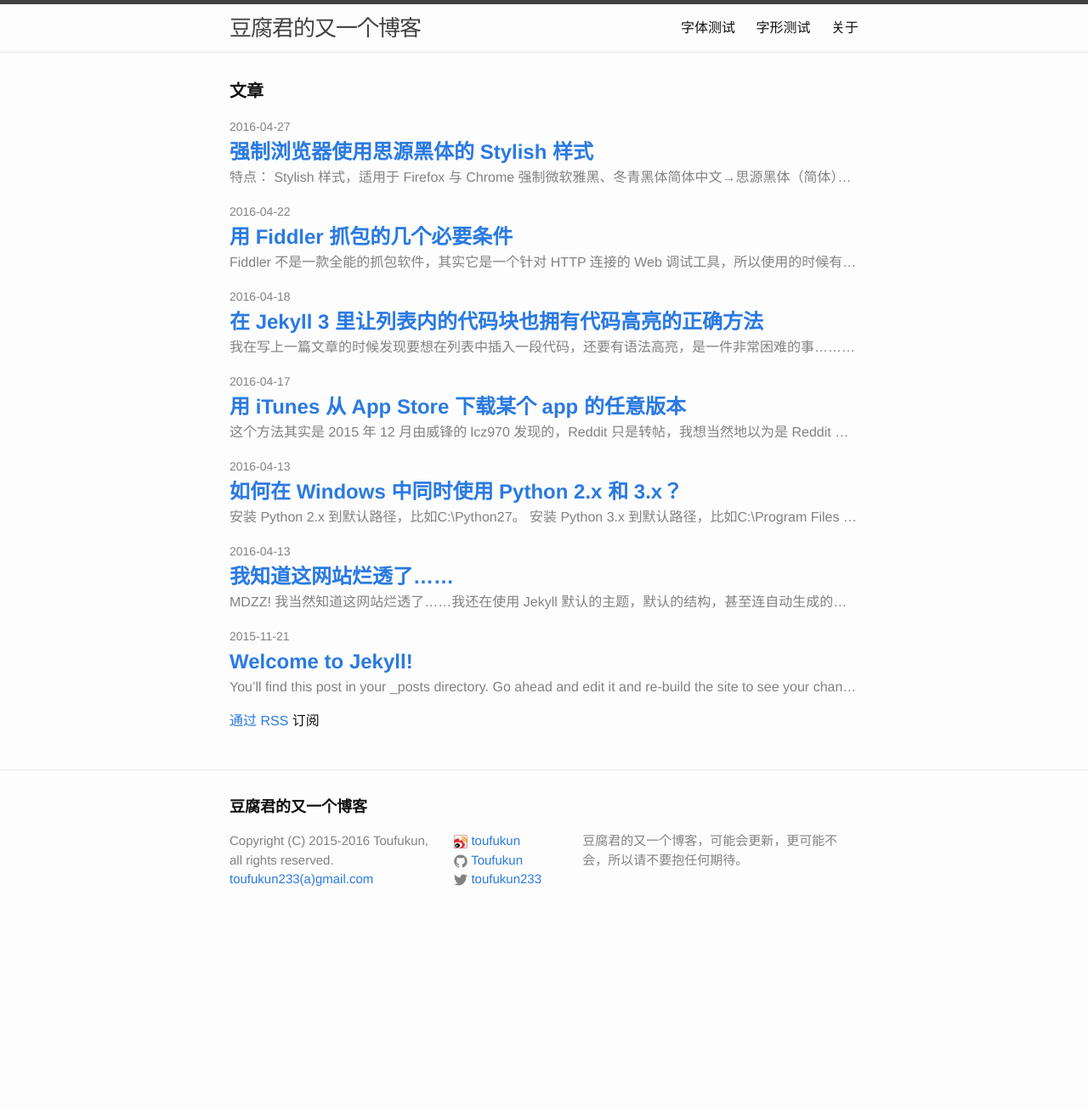
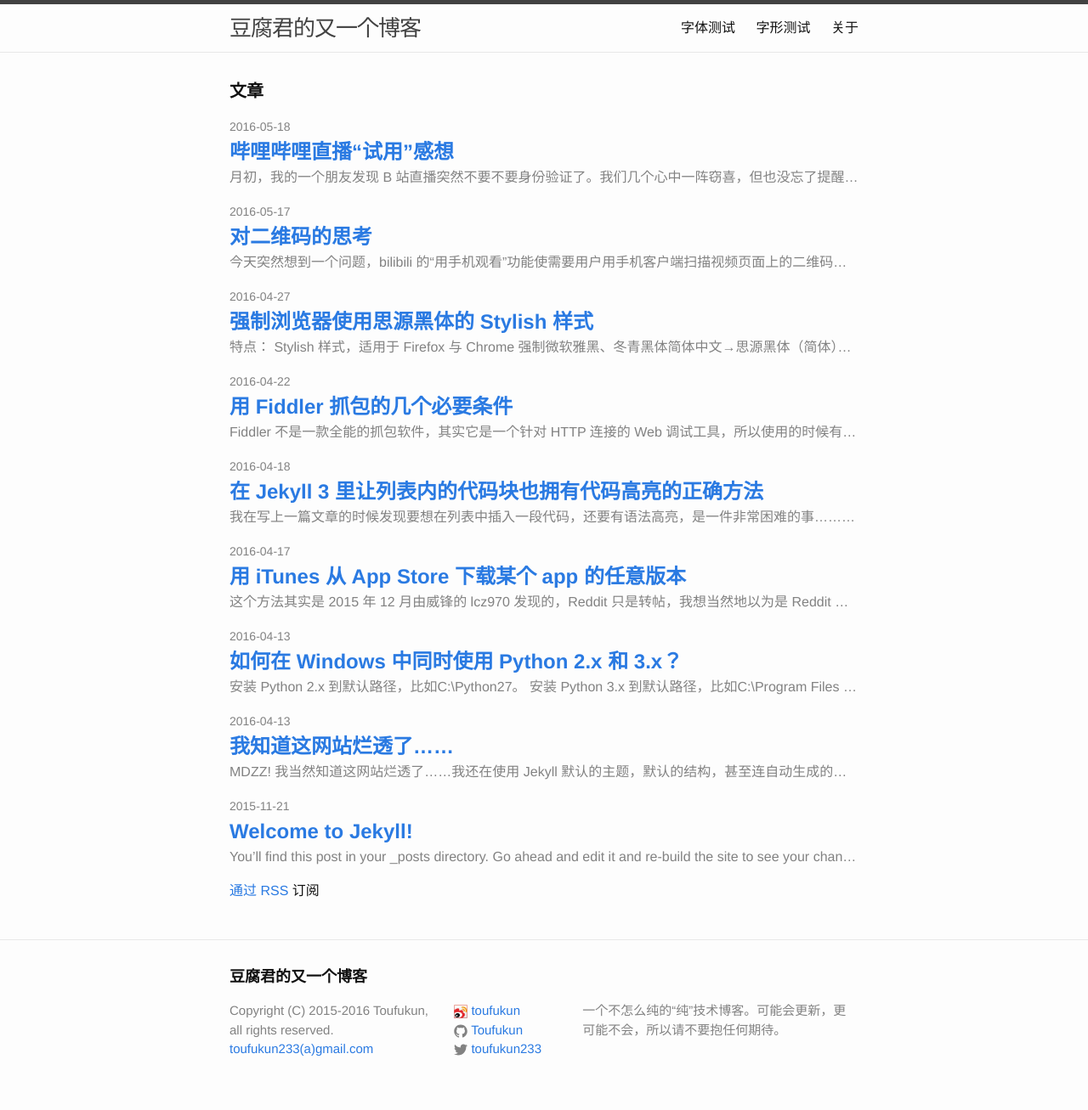
Before and after one commit to Toufukun/toufukun.github.io, a Jekyll site: the page built from index.html, in a window 1280 px wide. Shown: the whole page at 85% size. Built offline with Jekyll 4.4.1, drawn with Linux system fonts in a browser that asks for light colours; some web fonts are replaced; before the commit the page ends 1107 px from its top, so only the background shows below that.

Commit message:
20160528
Long time no update

```diff
--- a/_config.yml
+++ b/_config.yml
@@ -9,7 +9,7 @@
 title: 豆腐君的又一个博客
 email: toufukun233(a)gmail.com
 description: > # this means to ignore newlines until "baseurl:"
-  豆腐君的又一个博客，可能会更新，更可能不会，所以请不要抱任何期待。
+  一个不怎么纯的“纯”技术博客。可能会更新，更可能不会，所以请不要抱任何期待。
 copyright: >
   Copyright (C) 2015-2016 Toufukun, all rights reserved.
 baseurl: "" # the subpath of your site, e.g. /blog
--- /dev/null
+++ b/_posts/2016-05-17-thinking-on-qr-codes.markdown
@@ -0,0 +1,27 @@
+---
+layout: post
+title:  "对二维码的思考"
+date:   2016-05-17 12:42:00 +0800
+categories: qrcode thinking bilibili
+lang:   zh-CN
+---
+今天突然想到一个问题，bilibili 的“用手机观看”功能使需要用户用手机客户端扫描视频页面上的二维码的。但是我平常想要用手机观看视频的时候却不是这么做的，我的做法是：
+
+- 在电脑上点一下这个视频，打开它，这样它就进入历史记录了
+- 打开手机客户端，进入历史观看记录，找到刚才的视频，打开观看
+
+这样完全不需要二维码嘛！那么 B 站为什么要用二维码呢，我猜测……
+
+- 可能二维码中包含了其他的数据
+- 可能二维码会让客户端执行额外的操作（因为 B 站“用手机看”的按钮上面的第二行字是“离线看更方便）
+- 为了方便那些没有账号或者不用客户端观看的用户
+
+可惜我的前两个猜想都是错的，这个二维码只是一个普通的二维码而已，它的内容是视频页面的 URL；而第三个他们是绝对不会支持的。这么看来，B 站使用二维码的原因只能人们已经习惯二维码了，时下流行的趋势而已。
+
+**拜托，你们的观看历史记录都上云了，把“用手机观看”也做成云端推送好吗？**
+
+这个思路听上去有点像 Chrome 同步“已打开的标签页”。但是 B 站客户端一次只能打开一个视频，如果在电脑上打开的视频很多，无脑把当前观看的视频推送给用户可能会造成混乱，用户想观看的视频也不一定是最后一个打开的。所以还是把选择的权力交给用户比较好，用户在某个视频的页面点击“用手机观看”之后，这个视频就会被推送到移动设备上，进入待看队列（就像阅读列表一样），这样即使用户点击了多次“用手机观看”也不必担心了。
+
+其实，还有很多地方也不是一定要用到二维码的，尤其是那些二维码**由服务器临时生成**而不包含具体信息的。比如我面对面加微信好友完全可以输入对方的一串 6 位随机数字，这样似乎也可以提供一个二次验证的过程，用在面对面支付时很有用。不过这样就失去了二维码的很多优势：第一是固定性，我可以把固定的二维码当作我的个人名片使用，而动态生成的随机数字不能；第二是可机读性，二维码和条形码天生就是为机器阅读而生，而为人类设计的数字就会让机器面临 OCR 问题了。
+
+总之，我个人是讨厌二维码的。首先，对于很多软件而言，它平白无故地多开了一个相机权限。支付宝偷拍的案例在先，人们很难不害怕这些形形色色的软件会干出来什么龌龊的事。二维码也可能带来钓鱼、劫持等问题。如果用微信之类的所谓“安全”扫码的话，这个二维码很可能就成为你的“大数据”的一部分了。其次，比较都是相对的，扫描二维码确实比输入网址和用搜索引擎更方便，但相比直接推送和同步，多了几次点击，反而更复杂了。
--- /dev/null
+++ b/_posts/2016-05-18-thinking-on-bilibili-live-trial.markdown
@@ -0,0 +1,49 @@
+---
+layout: post
+title:  "哔哩哔哩直播“试用”感想"
+date:   2016-05-18 12:20:00 +0800
+categories: live thinking bilibili shimingzhi
+lang:   zh-CN
+---
+月初，我的一个朋友发现 B 站直播突然不要不要身份验证了。我们几个心中一阵窃喜，但也没忘了提醒自己要冷静，看看到底是怎么回事。于是他换了一个小号测试，发现真的只要直接点一下页面上方的“我要直播”，就会创建直播间，然后就可以开播了。没有任何提示，没有任何警告。
+
+我不禁想起上个月刚刚颁布的《北京网络直播行业自律公约》，对网络直播做了异常严苛的规定。难道 B 站敢冒大不韪，公然对抗最新的规定？虽然 B 站的直播部门在上海不在北京，但是他们也不会有这么大的胆吧。
+
+这难道是 B 站逻辑上的 bug 吗？看着直播后台“未认证、已开通”的滑稽状态，我决定还是不要去想太多了，下载了 OBS，直播了几个小时，也没有什么异常，倒是引来了一些不明真相的围观群众。**这是我第一次发现直播原来是这么有意思的一件事情。**
+
+几天过后，当他再次打开自己的直播间，却发现弹出了这样的一个对话框：
+
+> 您的直播间将在 2016-05-xx xx:xx:xx 时结束试用直播功能，还请留意
+> 当您完成实名认证之后就可以无限制直播啦！
+
+原来只是试用啊！我火速打开我的直播间，果然发现了相同的提示。
+
+**这不是一个 bug，这是个 feature！**——用户面对大公司的决定时最害怕看到的噩梦
+
+当不明真相的用户点进“我要直播”沾沾自喜的时候，却不知 B 站已经在他的心里埋下一颗直播的种子；当他开始直播，这种子就开始生根发芽，让他体会到直播的乐趣；这样，当他面对实名认证的提示的时候，他就会因为粘性的存在变得自然和坦然，乖乖去认证了。
+
+B 站的产品经理蛮厉害的。
+
+-----
+
+附：《北京网络直播行业自律公约》关于认证的部分：
+
+>　　一、对所有主播进行实名认证
+>
+>　　1、自2016年4月18日起，各平台新申请主播将按以下要求进行认证。
+>
+>　　(1)实名信息提交环节。应至少包括：本人姓名;本人身份证号码;本人手机号码;银行卡账户信息(必须与申请者本人姓名完全一致);主播本人手持身份证照片(身份证照片与号码清晰可辨认)。
+>
+>　　(2)资料认证环节：在申请者完整填写了资料提交申请后，系统对申请者资料进行真实性认证。验证银行卡号、开户人姓名、认证者本人姓名、身份证号真实有效且完全匹配，如不符合要求或信息不匹配，则不允许认证。
+>
+>　　(3)面对面人工认证。人工认证时申请者需在与审核人员视频聊天的过程中回答若干问题，认证过程不得少于1分钟。在审核人员认定申请者与所提交的资料为同一人且满足平台认证要求，则予以通过认证。否则不予通过认证。认证过程视频录像永久保存备查。
+>
+>　　2、不为18岁以下的未成年人提供主播注册通道。
+>
+>　　3、现有主播未进行实名认证的，于2016年6月1日前完成实名认证。
+>
+>　　4、主播认证的信息，各直播平台安排专人进行保管，不得外泄。
+>
+>　　5、因客观原因确实无法完成银行卡账户信息与身份证信息比对的平台企业，应要求主播开通实名认证微博或者微信公众号，并在平台网站和直播空间显著位置标示，向社会公示。
+
+（▲类似传统行业的线下认证方式，恐怕会让互联网企业难以接受）
--- a/css/main.scss
+++ b/css/main.scss
@@ -15,6 +15,10 @@
 
 body:lang(zh-CN) {
 	font-family: $zh-CN-font-family;
+}
+
+blockquote:lang(zh) {
+	font-style: normal;
 }
 
 @font-face {
@@ -106,3 +110,8 @@
 	text-overflow: ellipsis;
 	white-space: nowrap;
 }
+
+blockquote {
+	font-size: inherit;
+	letter-spacing: inherit;
+}
```
Also changed, not shown: 01font-test.html (+4 -4 lines).
